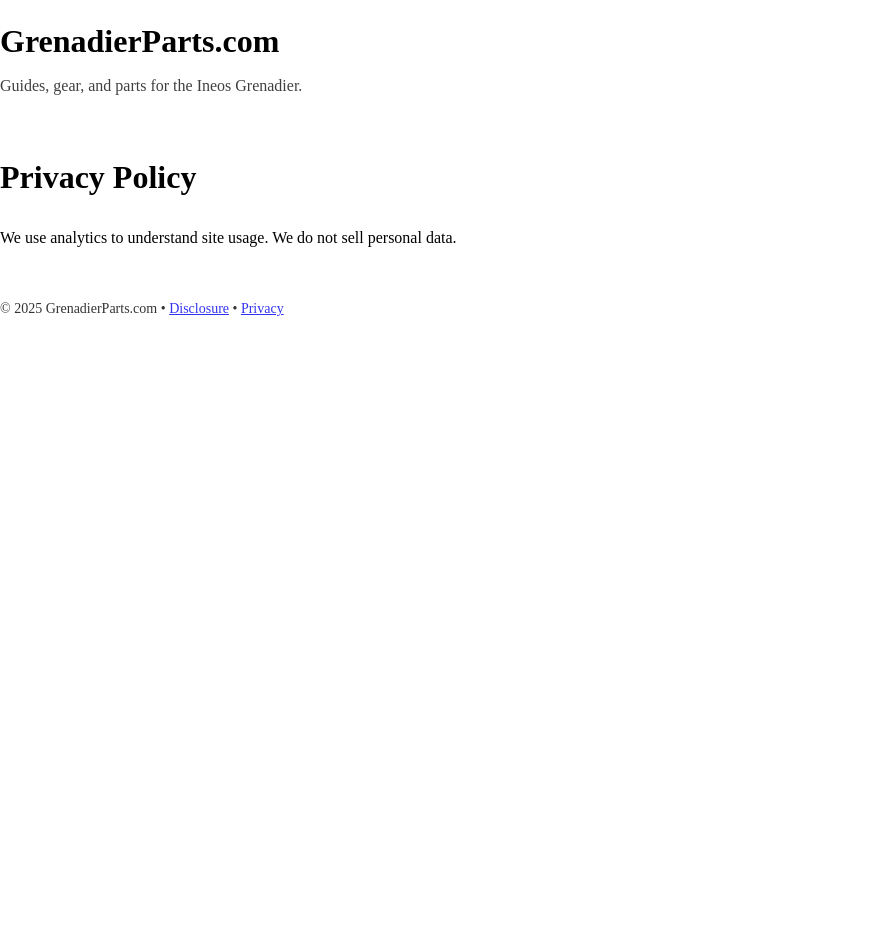
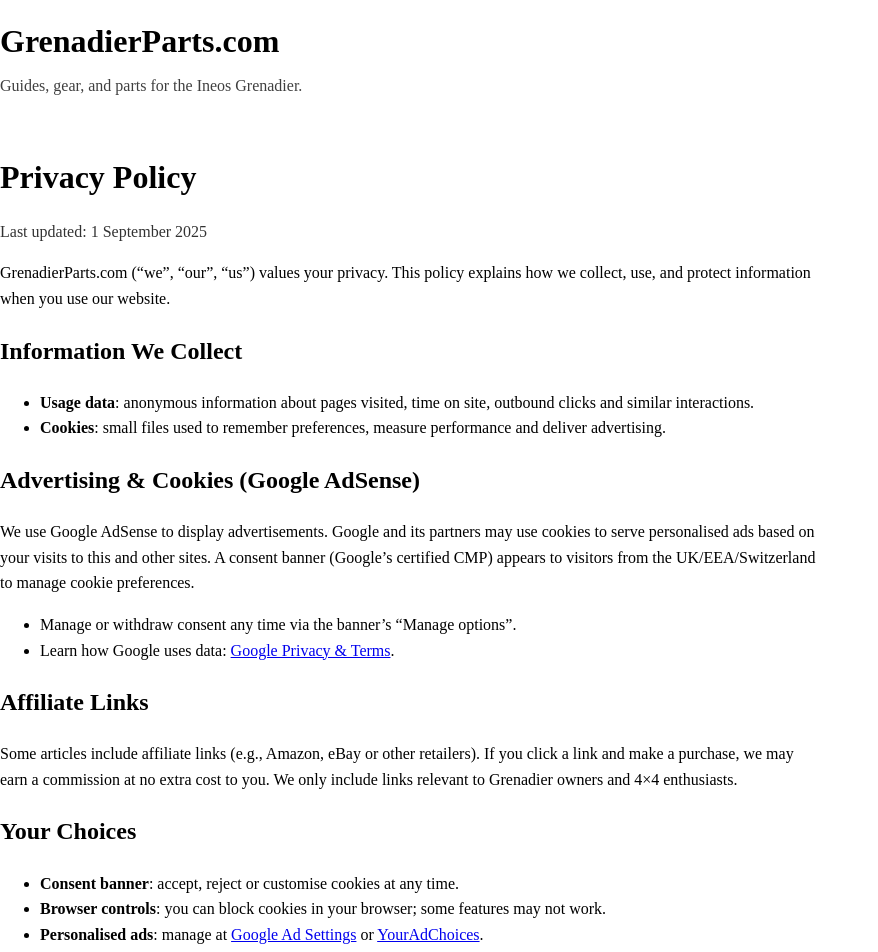
Before and after one commit to jamesrees22/grenadierparts, a Next.js app: page /privacy in a window 1280 px wide. Shown: the top 952 px of the page, without its empty margins (0-878 px from the left). Before the commit the page ends 800 px from the top, so only its background shows below. Built offline with nearby package versions, Linux system fonts and the light colour scheme; no server answers.

Commit message:
feat(legal): update Privacy Policy with AdSense/CMP & affiliate details feat(legal): add standalone Affiliate Disclosure page

```diff
--- a/app/privacy/page.tsx
+++ b/app/privacy/page.tsx
@@ -1,9 +1,85 @@
-export const metadata = { title: "Privacy Policy" };
+export const metadata = { title: "Privacy Policy — GrenadierParts.com" };
+
 export default function Privacy() {
   return (
-    <div>
+    <div style={{ maxWidth: 820 }}>
       <h1>Privacy Policy</h1>
-      <p>We use analytics to understand site usage. We do not sell personal data.</p>
+      <p style={{ opacity: 0.8, marginTop: -6 }}>Last updated: 1 September 2025</p>
+
+      <p>
+        GrenadierParts.com (“we”, “our”, “us”) values your privacy. This policy explains how we collect,
+        use, and protect information when you use our website.
+      </p>
+
+      <h2>Information We Collect</h2>
+      <ul>
+        <li>
+          <strong>Usage data</strong>: anonymous information about pages visited, time on site,
+          outbound clicks and similar interactions.
+        </li>
+        <li>
+          <strong>Cookies</strong>: small files used to remember preferences, measure performance and
+          deliver advertising.
+        </li>
+      </ul>
+
+      <h2>Advertising & Cookies (Google AdSense)</h2>
+      <p>
+        We use Google AdSense to display advertisements. Google and its partners may use cookies to
+        serve personalised ads based on your visits to this and other sites. A consent banner
+        (Google’s certified CMP) appears to visitors from the UK/EEA/Switzerland to manage cookie
+        preferences.
+      </p>
+      <ul>
+        <li>
+          Manage or withdraw consent any time via the banner’s “Manage options”.
+        </li>
+        <li>
+          Learn how Google uses data:{" "}
+          <a href="https://policies.google.com/technologies/ads" target="_blank" rel="noopener noreferrer">
+            Google Privacy &amp; Terms
+          </a>.
+        </li>
+      </ul>
+
+      <h2>Affiliate Links</h2>
+      <p>
+        Some articles include affiliate links (e.g., Amazon, eBay or other retailers). If you click a
+        link and make a purchase, we may earn a commission at no extra cost to you. We only include
+        links relevant to Grenadier owners and 4×4 enthusiasts.
+      </p>
+
+      <h2>Your Choices</h2>
+      <ul>
+        <li>
+          <strong>Consent banner</strong>: accept, reject or customise cookies at any time.
+        </li>
+        <li>
+          <strong>Browser controls</strong>: you can block cookies in your browser; some features may not work.
+        </li>
+        <li>
+          <strong>Personalised ads</strong>: manage at{" "}
+          <a href="https://www.google.com/settings/ads" target="_blank" rel="noopener noreferrer">
+            Google Ad Settings
+          </a>{" "}
+          or{" "}
+          <a href="https://youradchoices.com/" target="_blank" rel="noopener noreferrer">
+            YourAdChoices
+          </a>.
+        </li>
+      </ul>
+
+      <h2>Data Retention</h2>
+      <p>
+        We don’t collect personally identifiable information. Analytics and advertising data are
+        retained only as required by our service providers.
+      </p>
+
+      <h2>Contact</h2>
+      <p>
+        Questions about this policy? Email{" "}
+        <a href="mailto:hello@reesyncai.com">hello@reesyncai.com</a>.
+      </p>
     </div>
   );
 }
```
Also changed, not shown: app/disclosure/page.tsx (+20 -3 lines).
